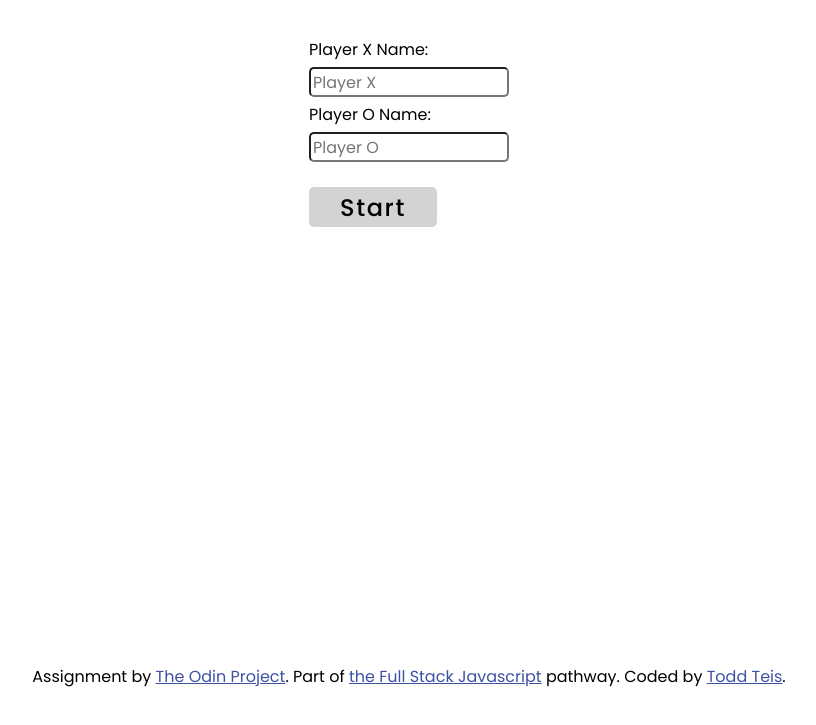
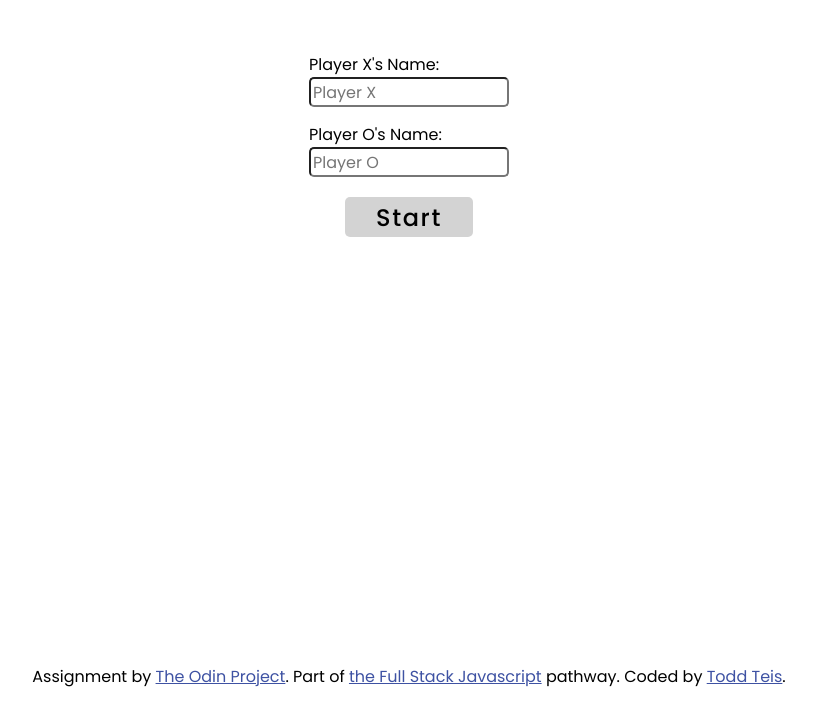
Before and after one commit to toddteis/Tic-Tac-Toe, a website: page index.html in a window 1280 px wide. Shown: the part 111-836 px from the top of the page, without its empty margins (231-1047 px from the left). Drawn offline with Linux system fonts and the light colour scheme.

Commit message:
Styled pre-game further, adjusting margin's and centred button.

```diff
--- a/index.html
+++ b/index.html
@@ -14,13 +14,15 @@
         <h1>Tic Tac Toe</h1>
         <section class="pre-game">
             <div class="pre-game-inner">
-                <label for="player-x">Player X Name:</label>
+                <label for="player-x">Player X's Name:</label>
                 <input type="text" id="player-x" name="player-x" placeholder="Player X" required>
                 <p class="player-x-error"></p>
-                <label for="player-o">Player O Name:</label>
+                <label for="player-o">Player O's Name:</label>
                 <input type="text" id="player-o" name="player-o" placeholder="Player O" required>
                 <p class="player-x-error"></p>
-                <button>Start</button>
+                <div class="start-btn-container">
+                    <button>Start</button>
+                </div>
             </div>
         </section>
         <section class="game hidden">
--- a/styles.css
+++ b/styles.css
@@ -66,12 +66,20 @@ button, input {
     align-items: left;
 }
 
+label {
+    margin-top: 15px;
+}
+
 input {
     width: 200px;
     height: 30px;
     padding: 2px;
     border-radius: 5px;
-    margin: 5px 0;
+    margin: 0 0;
+}
+
+.start-btn-container {
+    text-align: center;
 }
 
 /* GAME SECTION */
```
